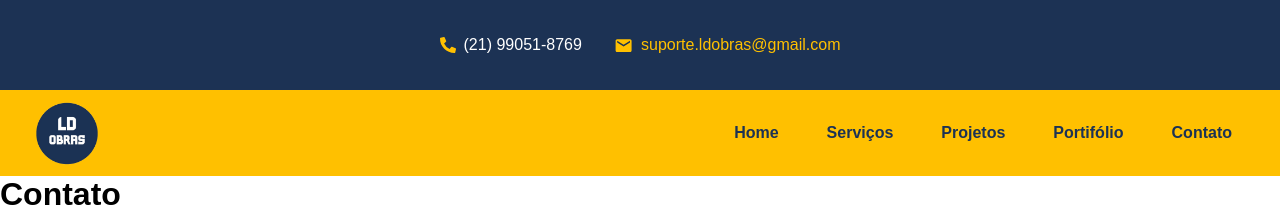
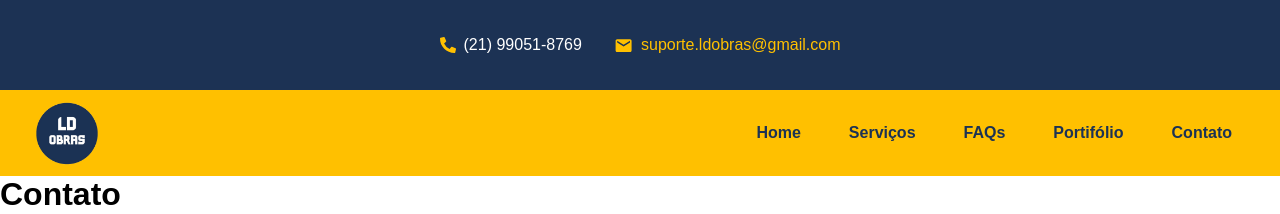
Before and after one commit to Deividb2/ld-obras, a React (Vite) app: page /contato in a window 1280 px wide. Shown: the top 214 px of the page. Built offline with nearby package versions, Linux system fonts and the light colour scheme.

Commit message:
alteração no link do cabeçalho

```diff
--- a/src/assets/components/Cabecalho/Cabecalho.jsx
+++ b/src/assets/components/Cabecalho/Cabecalho.jsx
@@ -29,7 +29,7 @@ export default function Cabecalho({ hendleNavegation, id }) {
                         <Menu>
                             <ItemMenu><LinkMenu onClick={() => hendleNavegation('cabecalho')}>Home</LinkMenu></ItemMenu>
                             <ItemMenu><LinkMenu onClick={() => hendleNavegation('servicos')}>Serviços</LinkMenu></ItemMenu>
-                            <ItemMenu><LinkMenu>Projetos</LinkMenu></ItemMenu>
+                            <ItemMenu><LinkMenu onClick={() => hendleNavegation('faq')}>FAQs</LinkMenu></ItemMenu>
                             <ItemMenu><LinkMenu onClick={() => hendleNavegation('portifolio')}>Portifólio</LinkMenu></ItemMenu>
                             <ItemMenu><LinkMenu onClick={() => hendleNavegation('contato')}>Contato</LinkMenu></ItemMenu>
                         </Menu>
--- a/src/assets/components/Perguntas/Perguntas.jsx
+++ b/src/assets/components/Perguntas/Perguntas.jsx
@@ -1,7 +1,7 @@
 import { Faq, TituloFaq, Box, BoxPergunta, BoxResposta, SetaUp, SetaDown, Chat } from './Perguntas.style'
 import { useState } from 'react'
 
-export default function Perguntas() {
+export default function Perguntas({ id }) {
 
     const [isOpen, setIsOpen] = useState(false)
     const toggle = () => {
@@ -9,7 +9,7 @@ export default function Perguntas() {
     }
 
     return (
-        <Faq>
+        <Faq id={id}>
             <TituloFaq>Perguntas Frequentes</TituloFaq>
             {dadosFaq.map((item, key) => (
                 <Box key={key}>
--- a/src/assets/pages/Home/Home.jsx
+++ b/src/assets/pages/Home/Home.jsx
@@ -23,7 +23,7 @@ export default function Home() {
             <Faixa />
             <Servicos id='servicos' currentSection={currentSection} />
             <Portifolio id='portifolio' currentSection={currentSection} />
-            <Perguntas />
+            <Perguntas id='faq' currentSection={currentSection} />
             <Contato id='contato' currentSection={currentSection} />
             <Rodape />
         </>
```
